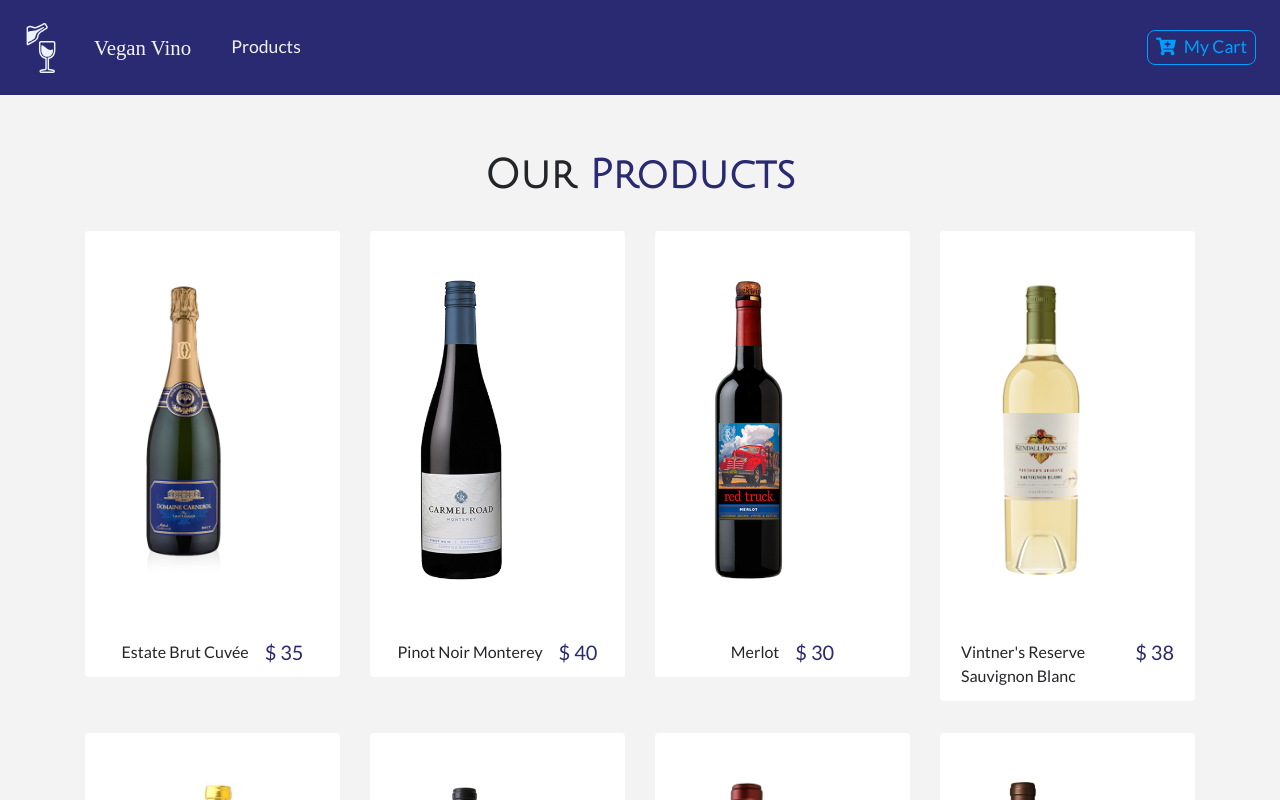
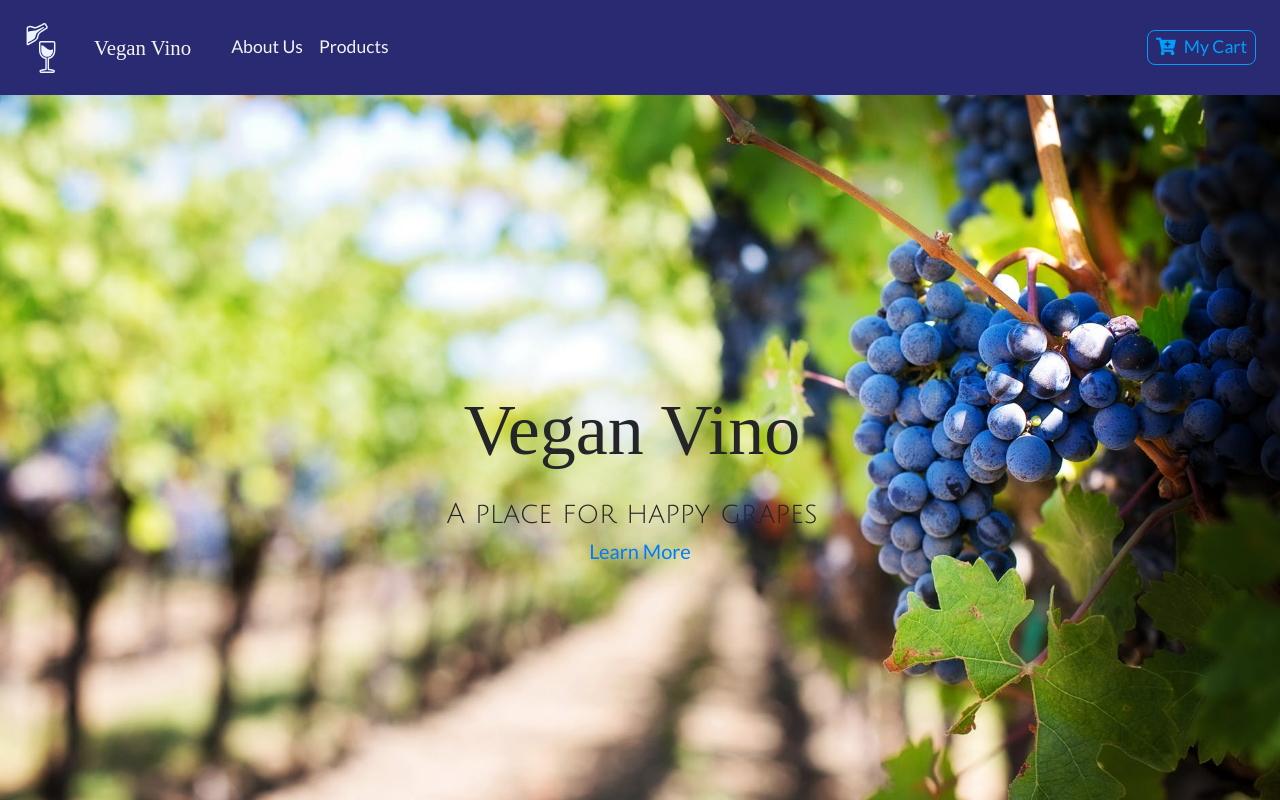
Before and after one commit to lesore0789/react-wine-store, a React (Create React App) app: page / in a window 1280 px wide. Shown: the top 800 px of the page. Built offline with nearby package versions, Linux system fonts and the light colour scheme; a web font is replaced by a local one.

Commit message:
Links to home and about

```diff
--- a/src/App.js
+++ b/src/App.js
@@ -9,6 +9,8 @@
 import Default from './components/Default';
 import Modal from './components/Modal';
 import ThankYou from './components/ThankYou';
+import Home from './components/Home';
+import AboutUs from './components/AboutUs';
 
 
 class App extends Component {
@@ -17,7 +19,9 @@
       <React.Fragment>
         <Navbar />
         <Switch>
-          <Route exact path="/" component={ProductList} />
+          <Route exact path="/" component={Home} />
+          <Route exact path="/products" component={ProductList} />
+          <Route exact path="/about" component={AboutUs} />
           <Route path="/details" component={Details} />
           <Route path="/cart" component={Cart} />
           <Route path="/thankyou" component={ThankYou} />
--- a/src/components/Details.js
+++ b/src/components/Details.js
@@ -37,7 +37,7 @@
                         <p className="font-weight-bold mt-3 mb-0">Some Info About This Bottle:</p>
                         <p className="text-muted lead">{info}</p>
                         <div>
-                            <Link to="/">
+                            <Link to="/products">
                             <ButtonContainer>Back to Products</ButtonContainer>
                             </Link>
                             <ButtonContainer cart disabled={inCart ? true : false} onClick={()=>{
--- a/src/components/Modal.js
+++ b/src/components/Modal.js
@@ -24,7 +24,7 @@
                         <img src={img} className="modimg" alt="product" />
                         <h5>{title}</h5>
                         <h5 className="text-muted">Price : ${price}</h5>
-                        <Link to='/'>
+                        <Link to='/products'>
                         <ButtonContainer onClick={()=>closeModal()}>
                             Continue Shopping
                         </ButtonContainer>
--- a/src/components/Navbar.js
+++ b/src/components/Navbar.js
@@ -18,7 +18,12 @@
                         </Link>
                     </li>
                     <li className="nav-item ml-4">
-                        <Link to="/" className="nav-link linko">
+                        <Link to="/about" className="nav-link linko">
+                            About Us
+                        </Link>
+                    </li>
+                    <li className="nav-item">
+                        <Link to="/products" className="nav-link linko">
                             Products
                         </Link>
                     </li>
--- a/src/components/ProductList.js
+++ b/src/components/ProductList.js
@@ -7,7 +7,7 @@
     render() {
         return (
             <React.Fragment>
-                <div className="py-5">
+                <div className="py-5 product">
                     <div className="container">
                         <Title name="our" title="products" />
                         <div className="row">
```
